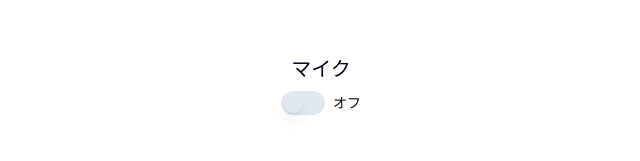
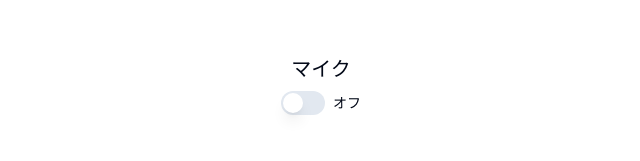
Before and after one commit to akito-10/speak-memo, a Next.js app: page / in a window 1280 px wide. Shown: the part 214-375 px from the top of the page, without its empty margins (319-959 px from the left). Built offline with nearby package versions, Linux system fonts and the light colour scheme.

Commit message:
色を調整

```diff
--- a/src/app/globals.css
+++ b/src/app/globals.css
@@ -4,7 +4,7 @@
 
 @layer base {
   :root {
-    --background: 0 0% 100%;
+    --background: #fff;
     --foreground: 222.2 84% 4.9%;
 
     --card: 0 0% 100%;
@@ -17,7 +17,7 @@
     --primary-foreground: #f7f9fb;
 
     --secondary: #bbe06c;
-    --secondary-foreground: #0e1629;
+    --secondary-foreground: #f7f9fb;
 
     --tertiary: #d1f386;
     --tertiary-foreground: 222.2 47.4% 11.2%;
```
